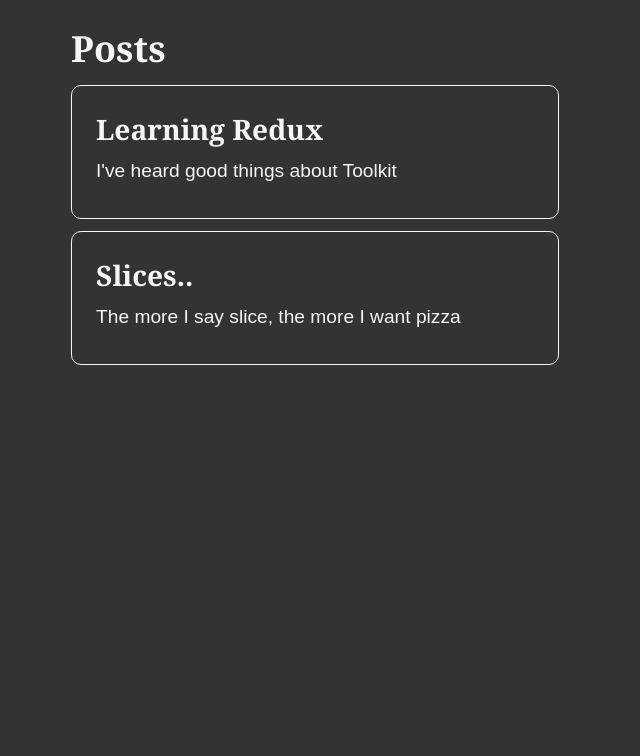
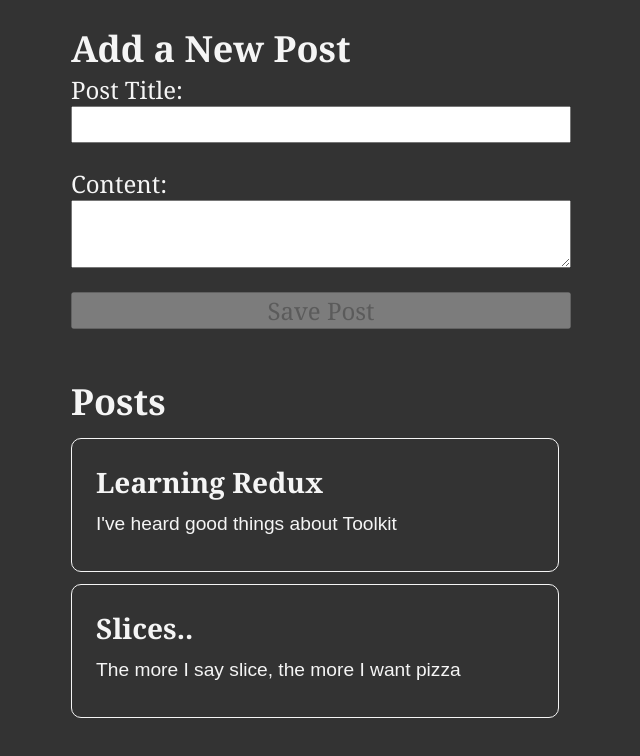
Before and after one commit to halilibrahimcelik/Redux-blog, a React (Create React App) app: page / in a window 1280 px wide. Shown: the top 756 px of the page, without its empty margins (319-959 px from the left). Built offline with nearby package versions, Linux system fonts and the light colour scheme.

Commit message:
Added prepare callback fn to postSlice

```diff
--- a/src/App.js
+++ b/src/App.js
@@ -1,7 +1,9 @@
+import AddPostForm from "./components/AddPostForm";
 import PostList from "./components/PostList";
 function App() {
   return (
     <main className="App">
+      <AddPostForm />
       <PostList />
     </main>
   );
--- a/src/app/features/post/postSlice.jsx
+++ b/src/app/features/post/postSlice.jsx
@@ -1,4 +1,4 @@
-import { createSlice } from "@reduxjs/toolkit";
+import { createSlice, nanoid } from "@reduxjs/toolkit";
 const initialState = [
   {
     id: "1",
@@ -16,8 +16,19 @@ const postSlice = createSlice({
   name: "posts",
   initialState,
   reducers: {
-    postAdded(state, action) {
-      state.push(action.payload);
+    postAdded: {
+      reducer(state, action) {
+        state.push(action.payload);
+      },
+      prepare(title, content) {
+        return {
+          payload: {
+            id: nanoid(),
+            title,
+            content,
+          },
+        };
+      },
     },
   },
 });
--- /dev/null
+++ b/src/components/AddPostForm.jsx
@@ -0,0 +1,66 @@
+import React, { useState } from "react";
+import { postAdded } from "../app/features/post/postSlice";
+import { useDispatch, useSelector } from "react-redux";
+import { nanoid } from "@reduxjs/toolkit";
+
+const AddPostForm = () => {
+  const dispatch = useDispatch();
+  // const userOptions=useSelector(state)
+  const [title, setTitle] = useState("");
+  const [content, setContent] = useState("");
+
+  // const [userId, setUserId] = useState("");
+
+  const onTitleChanged = (e) => setTitle(e.target.value);
+  const onContentChanged = (e) => setContent(e.target.value);
+  // const onAuthorChanged = (e) => setUserId(e.target.value);
+
+  const onSavePostClicked = () => {
+    if (title && content) {
+      dispatch(postAdded(title, content));
+    }
+    setContent("");
+    setTitle("");
+  };
+
+  const canSave = Boolean(title) && Boolean(content);
+
+  // const usersOptions = users.map((user) => (
+  //   <option key={user.id} value={user.id}>
+  //     {user.name}
+  //   </option>
+  // ));
+
+  return (
+    <section>
+      <h2>Add a New Post</h2>
+      <form>
+        <label htmlFor="postTitle">Post Title:</label>
+        <input
+          type="text"
+          id="postTitle"
+          name="postTitle"
+          value={title}
+          onChange={onTitleChanged}
+        />
+        {/* <label htmlFor="postAuthor">Author:</label>
+        <select id="postAuthor" value={userId} onChange={onAuthorChanged}>
+          <option value=""></option>
+          {usersOptions}
+        </select> */}
+        <label htmlFor="postContent">Content:</label>
+        <textarea
+          id="postContent"
+          name="postContent"
+          value={content}
+          onChange={onContentChanged}
+        />
+        <button type="button" onClick={onSavePostClicked} disabled={!canSave}>
+          Save Post
+        </button>
+      </form>
+    </section>
+  );
+};
+
+export default AddPostForm;
```
